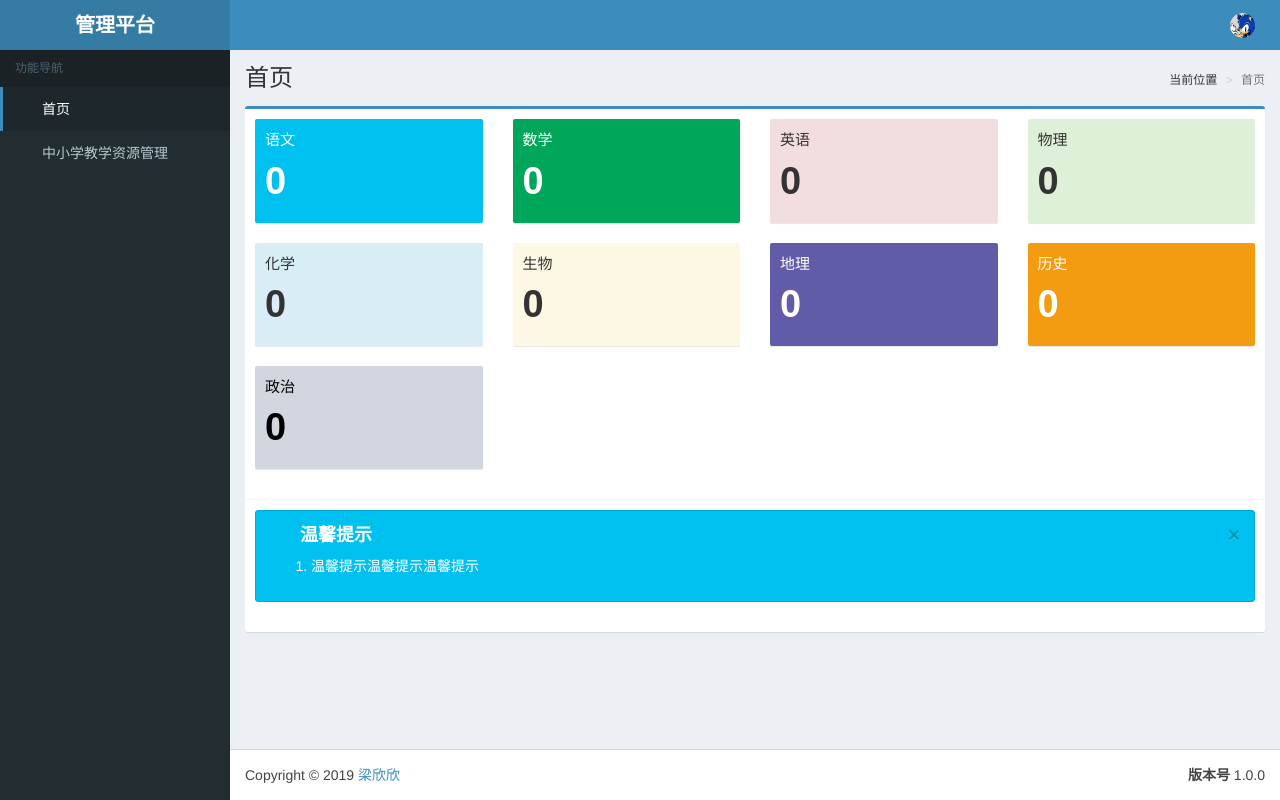
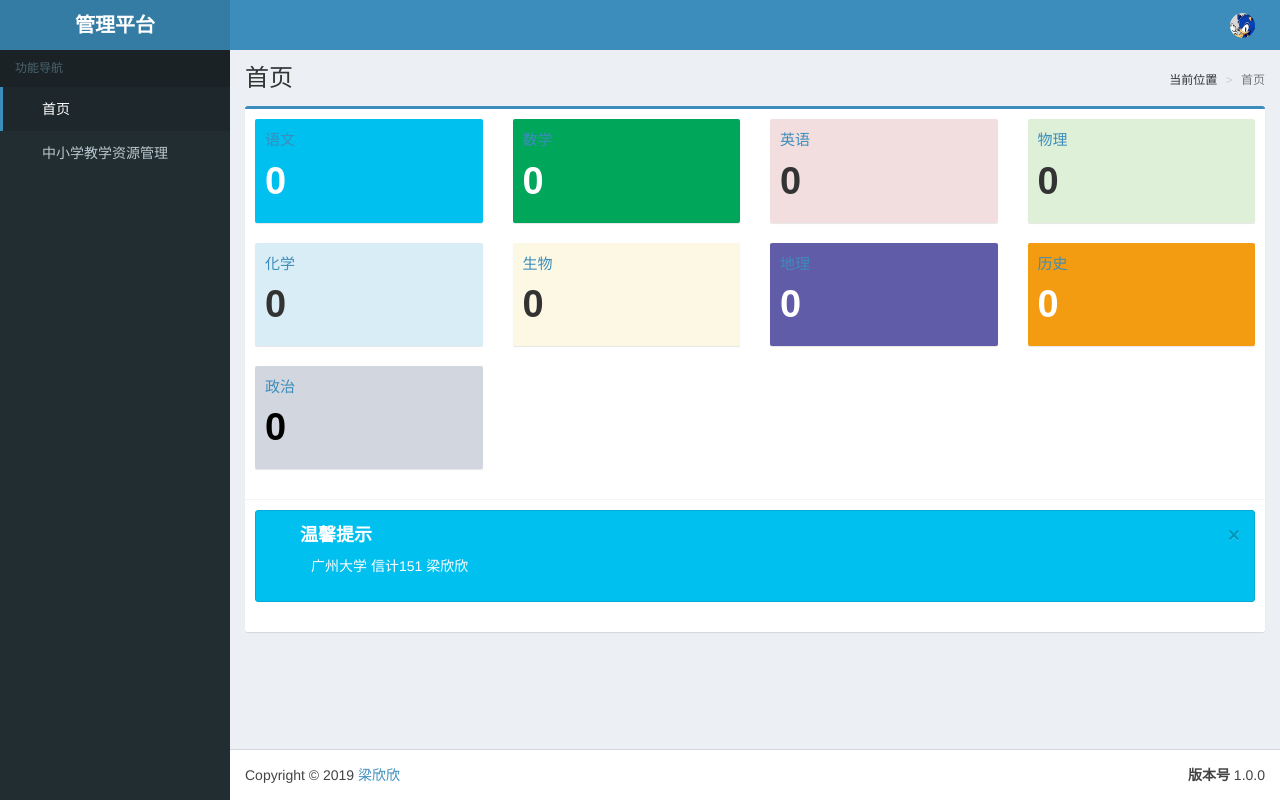
Before and after one commit to 530154436/text-classification, a Flask app: page /index in a window 1280 px wide. Run offline with Flask 2, Linux system fonts and the light colour scheme; the visitor is signed in with stand-in values (Sample User, id 1); data that the repository does not hold is empty; parts of the project's set-up code (start-up, migrations or seed data) failed here and were passed over; some libraries are stand-ins or nearby versions; some web fonts are replaced.

Commit message:
no message

```diff
--- a/app/main/views.py
+++ b/app/main/views.py
@@ -18,14 +18,14 @@ logger = get_logger(__name__)
 cfg = get_config()
 
 # 通用列表查询
-def common_list(DynamicModel, view):
+def common_list(DynamicModel, view, subject):
     # 接收参数
     action = request.args.get('action')
     id = request.args.get('id')
     page = int(request.args.get('page')) if request.args.get('page') else 1
     length = int(request.args.get('length')) if request.args.get('length') else cfg.ITEMS_PER_PAGE
 
-    print(action, id, page, length)
+    print(subject, action, id, page, length)
 
     # 删除操作
     if action == 'del' and id:
@@ -37,6 +37,9 @@ def common_list(DynamicModel, view):
 
     # 查询列表
     query = DynamicModel.select()
+    if subject:
+        query = DynamicModel.select().where(DynamicModel.subject==subject)
+        print(query)
     total_count = query.count()
 
     # 处理分页
@@ -180,7 +183,8 @@ def notifyupload():
 @main.route('/notifylist', methods=['GET', 'POST'])
 @login_required
 def notifylist():
-    return common_list(CfgNotify, 'notifylist.html')
+    subject = request.args.get('subject', None)
+    return common_list(CfgNotify, 'notifylist.html', subject)
 
 # 编辑
 @main.route('/notifyedit', methods=['GET', 'POST'])
--- a/app/templates/index.html
+++ b/app/templates/index.html
@@ -19,7 +19,7 @@
             <div class="col-lg-3 col-xs-6">
                 <div class="small-box bg-aqua">
                     <div class="inner">
-                        <p style="font-size: 15px">语文</p>
+                        <p style="font-size: 15px"><a href="{{ url_for('main.notifylist', subject='语文') }}">语文</a></p>
                         <h3 id="count01">0</h3>
                     </div>
                     <div class="icon">
@@ -30,7 +30,7 @@
             <div class="col-lg-3 col-xs-6">
                 <div class="small-box bg-green">
                     <div class="inner">
-                        <p  style="font-size: 15px">数学</p>
+                        <p  style="font-size: 15px"><a href="{{ url_for('main.notifylist', subject='数学') }}">数学</a></p>
                         <h3 id="count02">0</h3>
                     </div>
                     <div class="icon">
@@ -41,7 +41,7 @@
             <div class="col-lg-3 col-xs-6">
                 <div class="small-box bg-danger">
                     <div class="inner">
-                        <p style="font-size: 15px">英语</p>
+                        <p style="font-size: 15px"><a href="{{ url_for('main.notifylist', subject='英语') }}">英语</a></p>
                         <h3 id="count03">0</h3>
                     </div>
                     <div class="icon">
@@ -52,7 +52,7 @@
             <div class="col-lg-3 col-xs-6">
                 <div class="small-box bg-success">
                     <div class="inner">
-                        <p style="font-size: 15px">物理</p>
+                        <p style="font-size: 15px"><a href="{{ url_for('main.notifylist', subject='物理') }}">物理</a></p>
                         <h3 id="count04">0</h3>
                     </div>
                     <div class="icon">
@@ -63,7 +63,7 @@
             <div class="col-lg-3 col-xs-6">
                 <div class="small-box bg-info">
                     <div class="inner">
-                        <p style="font-size: 15px">化学</p>
+                        <p style="font-size: 15px"><a href="{{ url_for('main.notifylist', subject='化学') }}">化学</a></p>
                         <h3 id="count05">0</h3>
                     </div>
                     <div class="icon">
@@ -74,7 +74,7 @@
             <div class="col-lg-3 col-xs-6">
                 <div class="small-box bg-warning">
                     <div class="inner">
-                        <p style="font-size: 15px">生物</p>
+                        <p style="font-size: 15px"><a href="{{ url_for('main.notifylist', subject='生物') }}">生物</a></p>
                         <h3 id="count06">0</h3>
                     </div>
                     <div class="icon">
@@ -85,7 +85,7 @@
             <div class="col-lg-3 col-xs-6">
                 <div class="small-box bg-purple">
                     <div class="inner">
-                        <p style="font-size: 15px">地理</p>
+                        <p style="font-size: 15px"><a href="{{ url_for('main.notifylist', subject='地理') }}">地理</a></p>
                         <h3 id="count07">0</h3>
                     </div>
                     <div class="icon">
@@ -96,7 +96,7 @@
             <div class="col-lg-3 col-xs-6">
                 <div class="small-box bg-yellow">
                     <div class="inner">
-                        <p style="font-size: 15px">历史</p>
+                        <p style="font-size: 15px"><a href="{{ url_for('main.notifylist', subject='历史') }}">历史</a></p>
                         <h3 id="count08">0</h3>
                     </div>
                     <div class="icon">
@@ -107,7 +107,7 @@
             <div class="col-lg-3 col-xs-6">
                 <div class="small-box bg-gray">
                     <div class="inner">
-                        <p style="font-size: 15px">政治</p>
+                        <p style="font-size: 15px"><a href="{{ url_for('main.notifylist', subject='政治') }}">政治</a></p>
                         <h3 id="count09">0</h3>
                     </div>
                     <div class="icon">
@@ -122,7 +122,7 @@
             <button type="button" class="close" data-dismiss="alert" aria-hidden="true">&times;</button>
             <h4><i class="icon fa fa-info"></i> 温馨提示</h4>
             <ol>
-                <li>温馨提示温馨提示温馨提示</li>
+                广州大学 信计151 梁欣欣
             </ol>
         </div>
     </div>
--- a/app/templates/notifylist.html
+++ b/app/templates/notifylist.html
@@ -46,7 +46,7 @@
                 <!--</td>-->
                 <td><a class='fa fa-lg fa-edit text-light-blue'
                        href='{{ url_for("main.notifyedit", id=row.id) }}'></a></td>
-                <td><a class='fa fa-lg fa-warning text-red' href='?action=del&id={{row.id}}'></a></td>
+                <td><a class='fa fa-lg fa-warning text-red' href='?action=del&id={{row.id}}&subject={{row.subject}}'></a></td>
             </tr>
             {% endfor %}
         </table>
```
